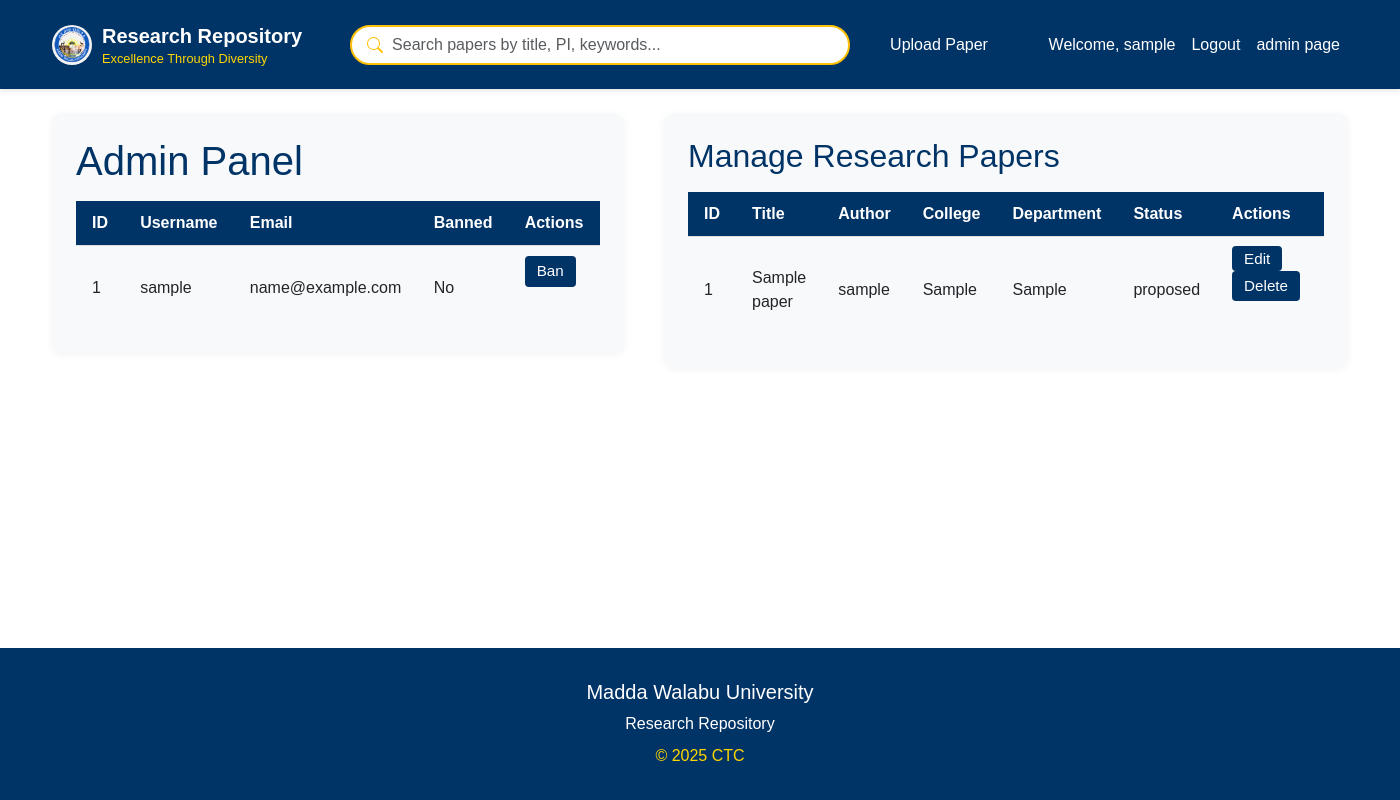
After one commit to Ethiopianss/Research-Repository, a Flask app: page /admin in a window 1400 px wide. The commit adds this page. Run offline with Flask 3, Linux system fonts and the light colour scheme; a user stored in the database is signed in; tables that the repository leaves empty hold one stand-in row (values such as "Sample post").

Commit message:
1-An Admin page has been added

```diff
--- a/Static/style.css
+++ b/Static/style.css
@@ -8,7 +8,21 @@
     --mwu-green: #008000;
     --mwu-white: #FFFFFF;
 }
+.con {
+    display: flex;
+    gap: 20px; /* Space between the two sections */
+    justify-content: space-between; /* Optional: ensures even spacing */
+}
 
+.ele {
+    display: block; /* Maintains block behavior */
+    width: 50%; /* Each section takes half the container's width */
+    box-sizing: border-box; /* Prevents padding/margins from overflowing */
+    padding: 10px; /* Optional: adds padding for better appearance */
+}
+.space_cell{
+    padding-right: 30px;
+}
 /* Body and html styling for sticky footer */
 html {
     height: 100%;
@@ -221,3 +235,65 @@ form button[type="submit"] {
 form[enctype="multipart/form-data"] {
     padding-bottom: 2rem;
 }
+
+.admin-container {
+    display: flex;
+    gap: 40px;
+    justify-content: space-between;
+    align-items: flex-start;
+    margin-bottom: 2rem;
+}
+.admin-section {
+    flex: 1 1 0;
+    background: #f8f9fa;
+    border-radius: 10px;
+    box-shadow: 0 2px 8px rgba(0,0,0,0.05);
+    padding: 24px;
+    margin-bottom: 0;
+}
+.admin-section table {
+    width: 100%;
+    border-collapse: collapse;
+    margin-bottom: 0;
+}
+.admin-section th, .admin-section td {
+    padding: 10px 16px;
+    border-bottom: 1px solid #e0e0e0;
+    text-align: left;
+}
+.admin-section th {
+    background: var(--mwu-dark-blue);
+    color: #fff;
+}
+.admin-section tr:last-child td {
+    border-bottom: none;
+}
+.admin-section form {
+    display: inline;
+}
+.admin-section button, .admin-section a {
+    margin-right: 8px;
+    margin-bottom: 0;
+    padding: 4px 12px;
+    border-radius: 4px;
+    border: none;
+    background: var(--mwu-dark-blue);
+    color: #fff;
+    cursor: pointer;
+    text-decoration: none;
+    font-size: 0.95em;
+    transition: background 0.2s;
+}
+.admin-section button:hover, .admin-section a:hover {
+    background: var(--mwu-gold);
+    color: var(--mwu-dark-blue);
+}
+@media (max-width: 900px) {
+    .admin-container {
+        flex-direction: column;
+        gap: 24px;
+    }
+    .admin-section {
+        width: 100%;
+    }
+}
--- /dev/null
+++ b/Templates/admin.html
@@ -0,0 +1,75 @@
+<!-- Admin page template to manage users -->
+{% extends "base.html" %}
+
+{% block content %}
+<div class="admin-container">
+    <div class="admin-section">
+        <h1>Admin Panel</h1>
+        <table>
+            <thead>
+                <tr>
+                    <th>ID</th>
+                    <th>Username</th>
+                    <th>Email</th>
+                    <th>Banned</th>
+                    <th>Actions</th>
+                </tr>
+            </thead>
+            <tbody>
+                {% for user in users %}
+                <tr>
+                    <td class="space_cell">{{ user.id }}</td>
+                    <td class='space_cell'>{{ user.username }}</td>
+                    <td class="space_cell">{{ user.email }}</td>
+                    <td class="space_cell">{{ 'Yes' if user.is_ban else 'No' }}</td>
+                    <td>
+                        <form method="POST" action="{{ url_for('admin') }}">
+                            <input type="hidden" name="user_id" value="{{ user.id }}">
+                            {% if user.is_ban %}
+                            <button type="submit" name="action" value="unban">Unban</button>
+                            {% else %}
+                            <button type="submit" name="action" value="ban">Ban</button>
+                            {% endif %}
+                        </form>
+                    </td>
+                </tr>
+                {% endfor %}
+            </tbody>
+        </table>
+    </div>
+    <div class="admin-section">
+        <h2>Manage Research Papers</h2>
+        <table>
+            <thead>
+                <tr>
+                    <th>ID</th>
+                    <th>Title</th>
+                    <th>Author</th>
+                    <th>College</th>
+                    <th>Department</th>
+                    <th>Status</th>
+                    <th>Actions</th>
+                </tr>
+            </thead>
+            <tbody>
+                {% for paper in papers %}
+                <tr>
+                    <td>{{ paper.id }}</td>
+                    <td>{{ paper.title }}</td>
+                    <td>{{ paper.author.username }}</td>
+                    <td>{{ paper.college }}</td>
+                    <td>{{ paper.department }}</td>
+                    <td>{{ paper.status }}</td>
+                    <td>
+                        <a href="{{ url_for('edit_paper', paper_id=paper.id) }}">Edit</a>
+                        <form method="POST" action="{{ url_for('delete_paper', paper_id=paper.id) }}" style="display:inline;">
+                            <button type="submit" onclick="return confirm('Are you sure you want to delete this paper?');">Delete</button>
+                        </form>
+                    </td>
+                </tr>
+                {% endfor %}
+            </tbody>
+        </table>
+    </div>
+</div>
+{% endblock %}
--- a/Templates/base.html
+++ b/Templates/base.html
@@ -98,6 +98,11 @@
                         <a class="nav-link" href="{{ url_for('register') }}">Register</a>
                     </li>
                     {% endif %}
+                    {%if current_user.is_authenticated and current_user.is_admin%}
+                    <li class="nav-item">
+                        <a class='nav-link'href="{{url_for('admin')}}">admin page</a>
+                    </li>
+                    {%endif%}
                 </ul>
             </div>
         </div>
--- a/Templates/login.html
+++ b/Templates/login.html
@@ -18,6 +18,7 @@
                         <input type="password" class="form-control" id="password" name="password" required>
                     </div>
                     <div class="d-grid">
+
                         <button type="submit" class="btn btn-primary">Login</button>
                     </div>
                 </form>
--- a/app.py
+++ b/app.py
@@ -76,9 +76,9 @@ class User(UserMixin, db.Model):
     username = db.Column(db.String(80), unique=True, nullable=False)
     email = db.Column(db.String(120), unique=True, nullable=False)
     password_hash = db.Column(db.String(128))
+    research_papers = db.relationship('ResearchPaper', backref='author', lazy=True)
+    is_ban = db.Column(db.Boolean, default=False)
     is_admin = db.Column(db.Boolean, default=False)
-    research_papers = db.relationship('ResearchPaper', backref='author', lazy=True)
-
     def set_password(self, password):
         self.password_hash = generate_password_hash(password)
 
@@ -116,7 +116,9 @@ def register():
         username = request.form.get('username')
         email = request.form.get('email')
         password = request.form.get('password')
-
+        if len(password)<8:
+            flash("Password must be at least 8 characters long")
+            return render_template('register.html')
         if User.query.filter_by(username=username).first():
             flash('Username already exists')
             return redirect(url_for('register'))
@@ -140,6 +142,8 @@ def login():
 
         if user and user.check_password(password):
             login_user(user)
+            if user.is_admin == True:
+                return redirect(url_for('admin'))
             return redirect(url_for('index'))
         flash('Invalid username or password')
     return render_template('login.html')
@@ -312,6 +316,71 @@ def view_paper(paper_id):
 def serve_file(filename):
     return send_from_directory(app.config['UPLOAD_FOLDER'], filename)
 
+# Add an admin route to manage users
+@app.route('/admin', methods=['GET', 'POST'])
+@login_required
+def admin():
+    if not current_user.is_admin:
+        flash('Access denied')
+        return redirect(url_for('index'))
+
+    if request.method == 'POST':
+        user_id = request.form.get('user_id')
+        action = request.form.get('action')
+
+        user = User.query.get(user_id)
+        if user:
+            if action == 'ban':
+                user.is_ban = True
+            elif action == 'unban':
+                user.is_ban = False
+            db.session.commit()
+            flash(f'User {user.username} has been updated.', 'success')
+        else:
+            flash('User not found.', 'error')
+
+
+    users = User.query.all()
+    papers = ResearchPaper.query.all()
+    return render_template('admin.html', users =users, papers =papers )
+@app.route('/paper/<int:paper_id>/edit', methods=['GET', 'POST'])
+@login_required
+def edit_paper(paper_id):
+    paper = ResearchPaper.query.get_or_404(paper_id)
+    if not (current_user.is_admin or current_user.id == paper.user_id):
+        flash('You do not have permission to edit this paper.', 'error')
+        return redirect(url_for('index'))
+    if request.method == 'POST':
+        paper.title = request.form.get('title')
+        paper.principal_investigator = request.form.get('principal_investigator')
+        paper.co_investigators = request.form.get('co_investigators')
+        paper.abstract = request.form.get('abstract')
+        paper.keywords = request.form.get('keywords')
+        paper.college = request.form.get('college')
+        paper.department = request.form.get('department')
+        paper.status = request.form.get('status')
+        try:
+            paper.submission_date = datetime.strptime(request.form.get('submission_date'), '%Y-%m-%d').date()
+        except Exception:
+            flash('Invalid submission date format.', 'error')
+            return render_template('edit_paper.html', paper=paper, colleges=college_dept_data.keys(), college_dept_data=college_dept_data)
+        db.session.commit()
+        flash('Paper updated successfully.', 'success')
+        return redirect(url_for('admin'))
+    return render_template('edit_paper.html', paper=paper, colleges=college_dept_data.keys(), college_dept_data=college_dept_data)
+
+@app.route('/paper/<int:paper_id>/delete', methods=['POST'])
+@login_required
+def delete_paper(paper_id):
+    paper = ResearchPaper.query.get_or_404(paper_id)
+    if not (current_user.is_admin or current_user.id == paper.user_id):
+        flash('You do not have permission to delete this paper.', 'error')
+        return redirect(url_for('index'))
+    db.session.delete(paper)
+    db.session.commit()
+    flash('Paper deleted successfully.', 'success')
+    return redirect(url_for('admin'))
+
 if __name__ == '__main__':
     with app.app_context():
         # Check if is_admin column exists
```
Also changed, not shown: Templates/edit_paper.html (added, +55 -0 lines).
